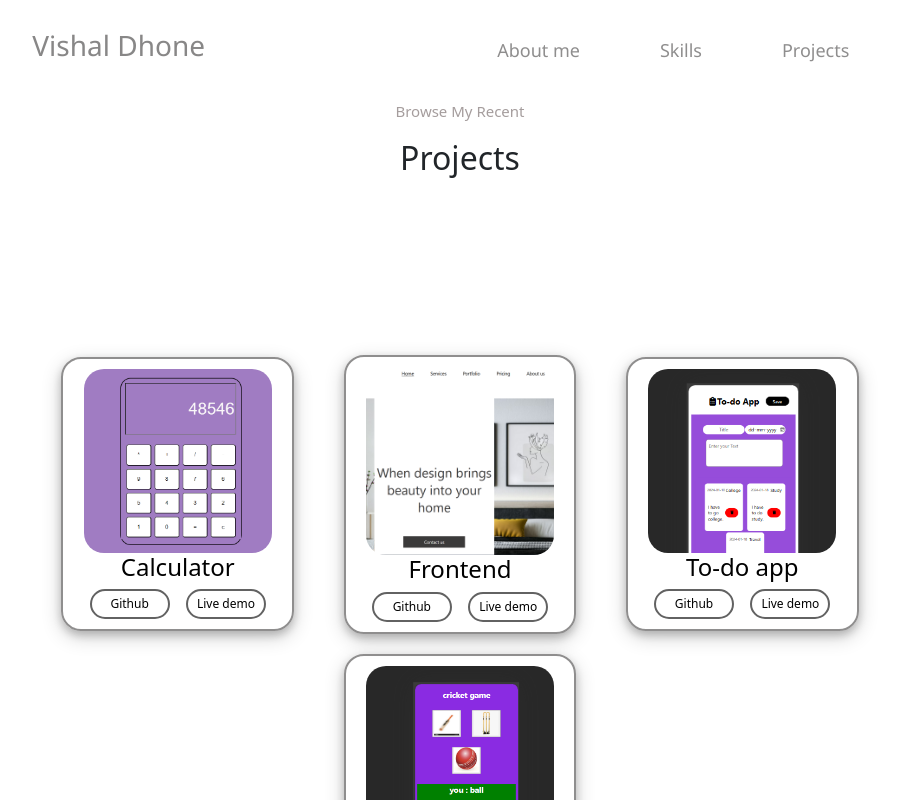
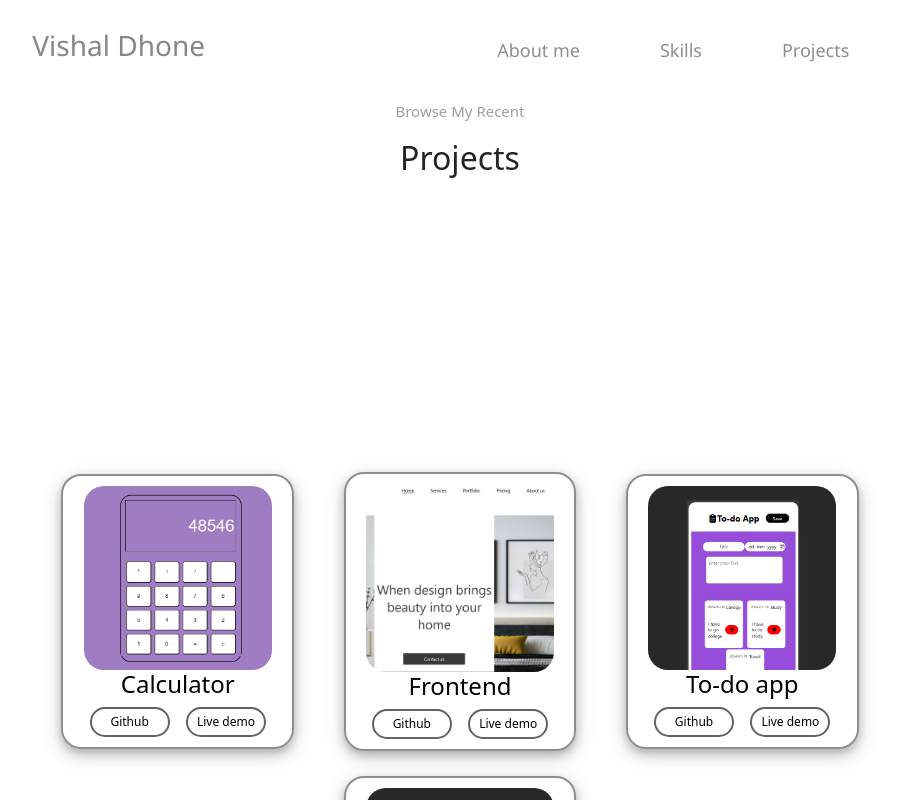
Before and after one commit to vishalpatil321/portfolio, a React (Create React App) app: page /project in a window 1280 px wide. Shown: the top 800 px of the page, without its empty margins (180-1077 px from the left). Built offline with nearby package versions, Linux system fonts and the light colour scheme; the HTML template or start-up script is replaced by a standard one.

Commit message:
Update Project.css

```diff
--- a/src/Components/Project/Project.css
+++ b/src/Components/Project/Project.css
@@ -1,6 +1,6 @@
 .project-container1{
     width: 100%;
-    height: 120vh;
+    height: 150vh;
     display: flex;
     align-items: center;
     justify-content: space-evenly;
@@ -12,7 +12,7 @@
     align-items: center;
     justify-content: space-evenly;
     flex-wrap: wrap;
-    row-gap: 20px;
+    row-gap: 25px;
 
 }
 @media screen and (max-width:900px){
```
